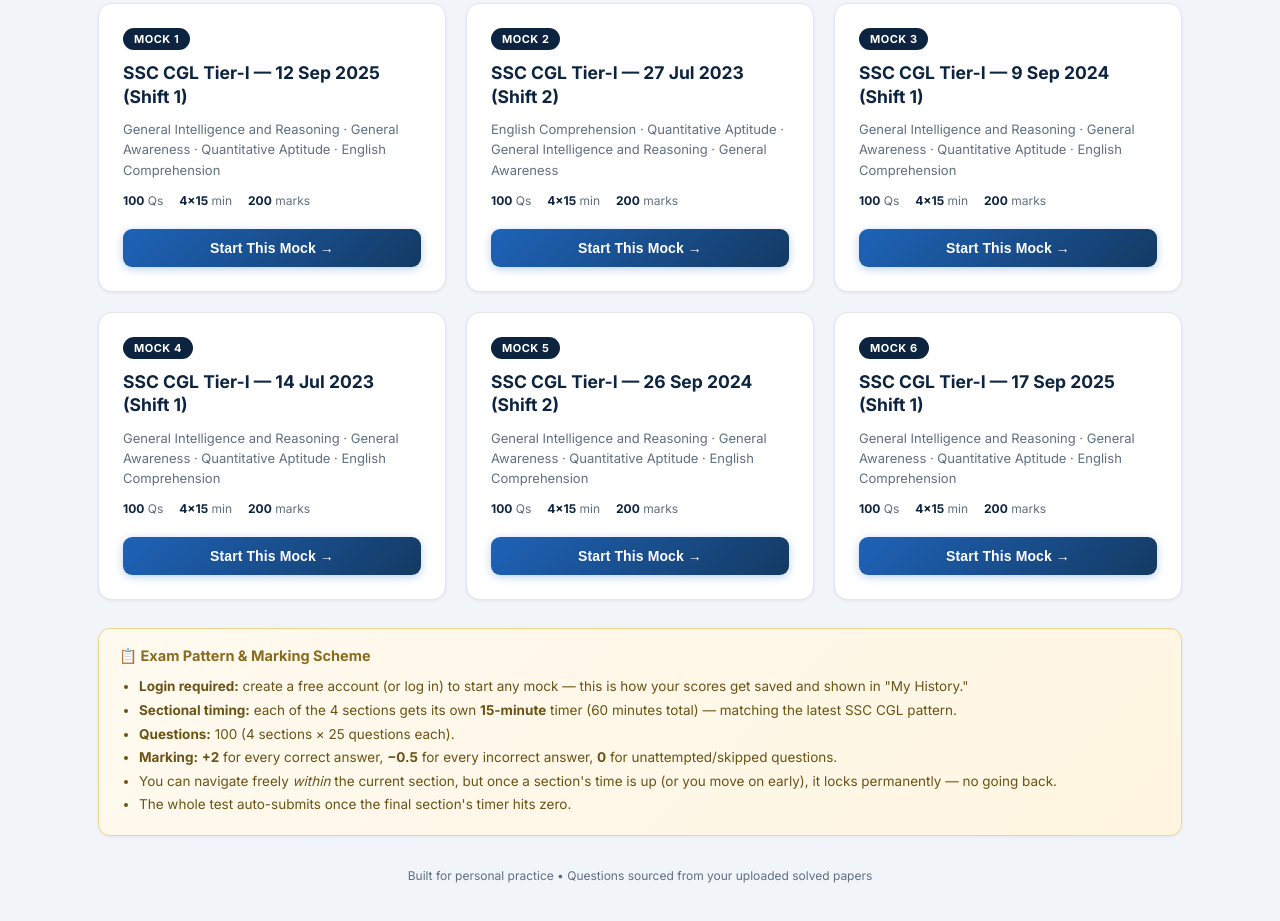
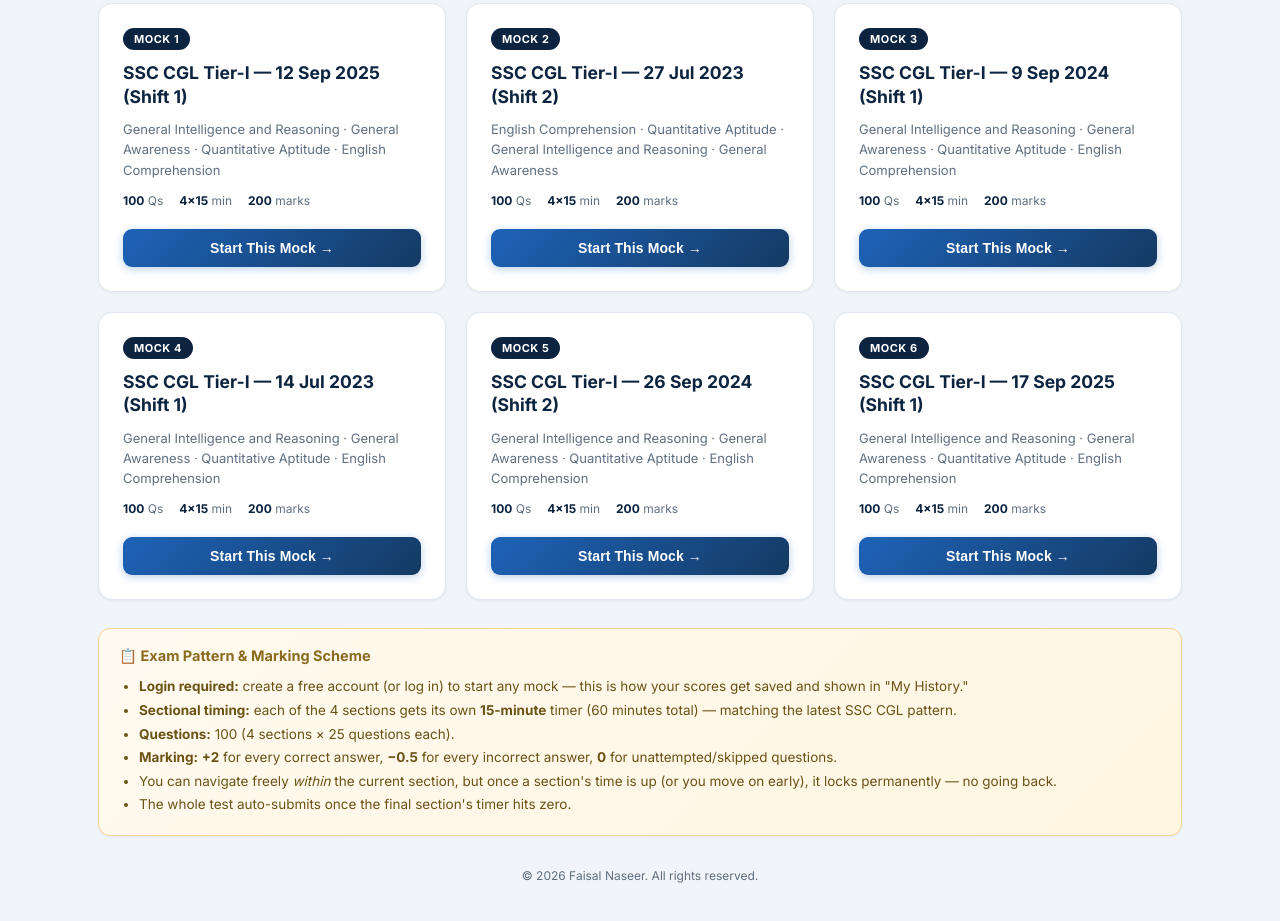
Before and after one commit to xtfaisal07/ssc_cgl_mock, a website: page index.html in a window 1280 px wide. Shown: the part 217-1138 px from the top of the page. Drawn offline with nearby package versions, Linux system fonts and the light colour scheme.

Commit message:
Update footer with copyright information

```diff
--- a/index.html
+++ b/index.html
@@ -414,7 +414,7 @@
       </ul>
     </div>
 
-    <footer class="endnote">Built for personal practice • Questions sourced from your uploaded solved papers</footer>
+    <footer class="endnote"><p>&copy; 2026 Faisal Naseer. All rights reserved.</p></footer>
   </div>
 
   <!-- ================= SCREEN 2: INSTRUCTIONS ================= -->
```
